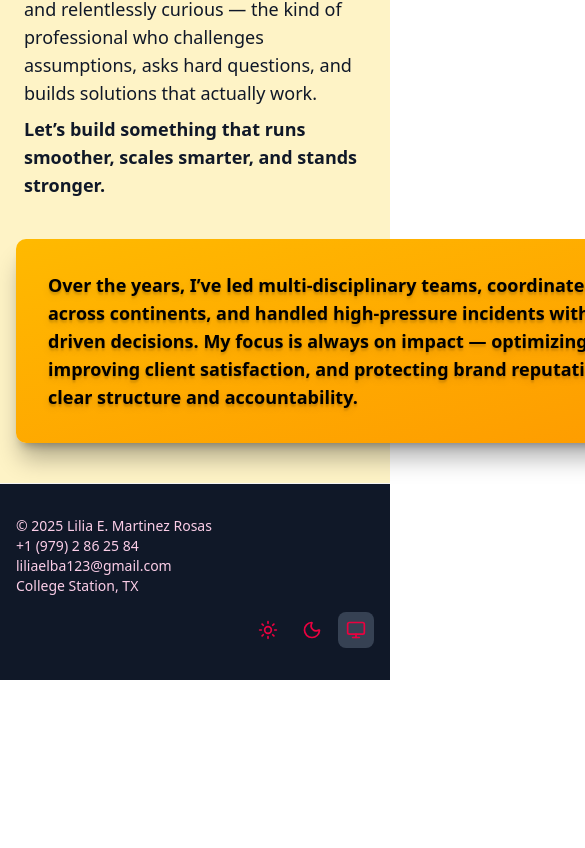
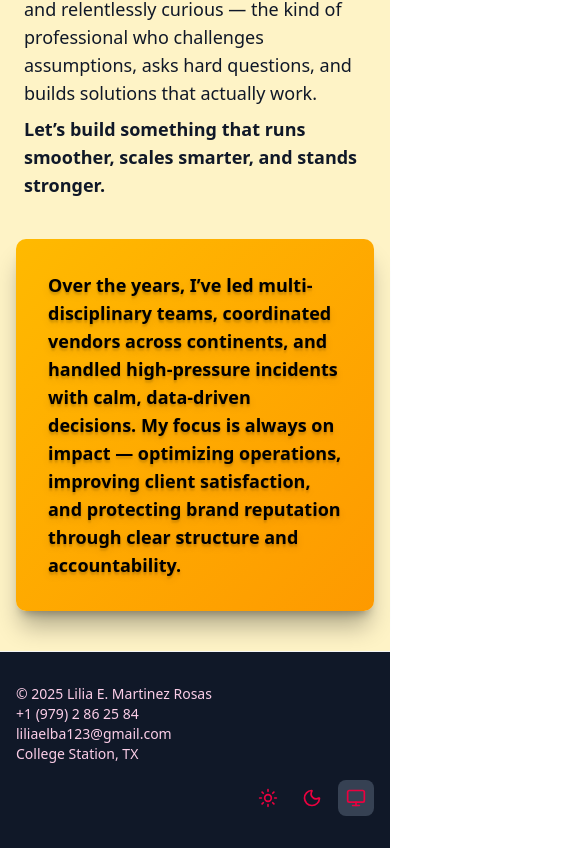
Before and after one commit to Liliaelvis/portfolio, a Next.js app: page / in a window 390 px wide. Shown: the part 1134-1982 px from the top of the page, 585 px wide, since content can reach past the window. Before the commit the page ends 1814 px from the top, so only its background shows below. Built offline with nearby package versions, Linux system fonts and the light colour scheme.

Commit message:
fix responsiveness

```diff
--- a/src/app/page.tsx
+++ b/src/app/page.tsx
@@ -44,7 +44,7 @@ export default function Home() {
       </SectionWrapper>
       <SectionWrapper className="p-2 pb-8 bg-amber-100 dark:bg-amber-900">
         {/* My Approach section */}
-        <div className="w-184 mx-auto hover:-skew-y-1 from-amber-400 to-amber-500 bg-linear-to-br text-shadow-lg p-8 rounded-lg flex-justify-center shadow-xl/30 inset-shadow-amber-800/50">
+        <div className="max-w-184 text-wrap mx-auto hover:-skew-y-1 from-amber-400 to-amber-500 bg-linear-to-br text-shadow-lg p-8 rounded-lg flex-justify-center shadow-xl/30 inset-shadow-amber-800/50">
           <p className="text-lg md:text-xl font-bold">
             {HeroText.myApproach}
           </p>
```
